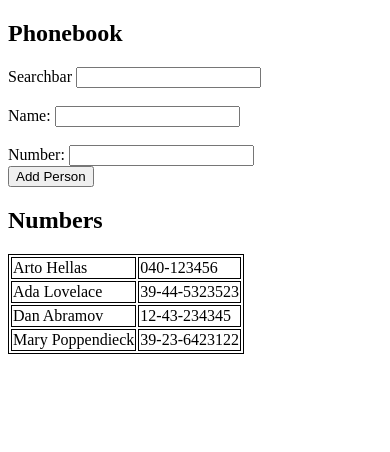
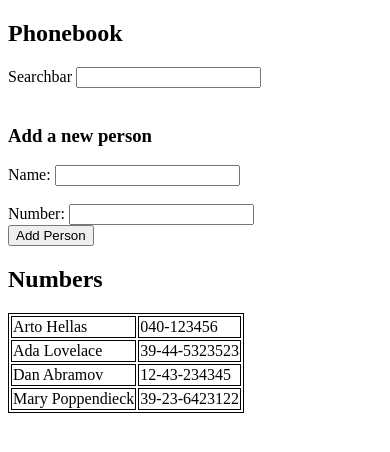
Before and after one commit to caiobdewnig/fullstackopen, a React (Vite) app in the folder part2/phonebook/: page / in a window 390 px wide. Shown: the top 452 px of the page. Built offline with nearby package versions, Linux system fonts and the light colour scheme.

Commit message:
(Phonebook, step 5) - included

```diff
--- a/part2/phonebook/src/App.jsx
+++ b/part2/phonebook/src/App.jsx
@@ -1,5 +1,8 @@
 import { useState } from 'react'
 import './main.css'
+import Filter from './components/Filter'
+import PersonForm from './components/PersonForm'
+import Persons from './components/Persons'
 
 const App = () => {
   const [persons, setPersons] = useState([
@@ -16,11 +19,12 @@ const App = () => {
     event.preventDefault();
     const personObject = {
       name: newName,
-        number: newNumber
+      number: newNumber,
+      id: persons.length + 1 // Adicionado id para evitar o aviso do React caso o nome se repita, mesmo que o alert impeça
     }
 
-     if (persons.find(person => person.name === newName)) {
-       alert(`${newName} is already in the phonebook!`)
+    if (persons.find(person => person.name === newName || person.number === newNumber)) {
+      alert(`${newName} or ${newNumber} is already in the phonebook!`)
     } else {
       setPersons(persons.concat(personObject))
     }
@@ -48,39 +52,22 @@ const App = () => {
   return (
     <div>
       <h2>Phonebook</h2>
-        Searchbar <input type="text" onChange={handleSearchChange} value={searchName} />
-        <br/>
-        <br/>
-        <form onSubmit={addPerson}>
-          <div>
-             Name: <input
-               value={newName}
-               onChange={handlePersonChange}
-               type="text"
+      <Filter
+        searchName={searchName}
+        handleSearchChange={handleSearchChange}
       />
-             <br/>
-             <br/>
-             Number: <input
-               value={newNumber}
-               onChange={handleNumberChange}
-               type="text"
+
+      <h3>Add a new person</h3>
+      <PersonForm
+        addPerson={addPerson}
+        newName={newName}
+        handlePersonChange={handlePersonChange}
+        newNumber={newNumber}
+        handleNumberChange={handleNumberChange}
       />
-          </div>
-          <div>
-             <button type="submit">Add Person</button>
-          </div>
-        </form>
+
       <h2>Numbers</h2>
-        <table>
-          <tbody>
-             {personsToShow.map(person =>
-               <tr key={person.name}>
-                  <td>{person.name}</td>
-                  <td>{person.number}</td>
-               </tr>
-             )}
-          </tbody>
-        </table>
+      <Persons personsToShow={personsToShow} />
     </div>
   )
 }
--- /dev/null
+++ b/part2/phonebook/src/components/Filter.jsx
@@ -0,0 +1,11 @@
+const Filter = ({ searchName, handleSearchChange }) => {
+  return (
+    <div>
+      Searchbar <input type="text" onChange={handleSearchChange} value={searchName} />
+      <br/>
+      <br/>
+    </div>
+  )
+}
+
+export default Filter
--- /dev/null
+++ b/part2/phonebook/src/components/Person.jsx
@@ -0,0 +1,10 @@
+const Person = ({ person }) => {
+  return (
+    <tr>
+      <td>{person.name}</td>
+      <td>{person.number}</td>
+    </tr>
+  )
+}
+
+export default Person
--- /dev/null
+++ b/part2/phonebook/src/components/PersonForm.jsx
@@ -0,0 +1,25 @@
+const PersonForm = ({ addPerson, newName, handlePersonChange, newNumber, handleNumberChange }) => {
+  return (
+    <form onSubmit={addPerson}>
+      <div>
+        Name: <input
+          value={newName}
+          onChange={handlePersonChange}
+          type="text"
+        />
+        <br/>
+        <br/>
+        Number: <input
+          value={newNumber}
+          onChange={handleNumberChange}
+          type="text"
+        />
+      </div>
+      <div>
+        <button type="submit">Add Person</button>
+      </div>
+    </form>
+  )
+}
+
+export default PersonForm
--- /dev/null
+++ b/part2/phonebook/src/components/Persons.jsx
@@ -0,0 +1,15 @@
+import Person from './Person'
+
+const Persons = ({ personsToShow }) => {
+  return (
+    <table>
+      <tbody>
+        {personsToShow.map(person =>
+          <Person key={person.name} person={person} />
+        )}
+      </tbody>
+    </table>
+  )
+}
+
+export default Persons
```
Lines whose indentation alone changed are shown as unchanged.
